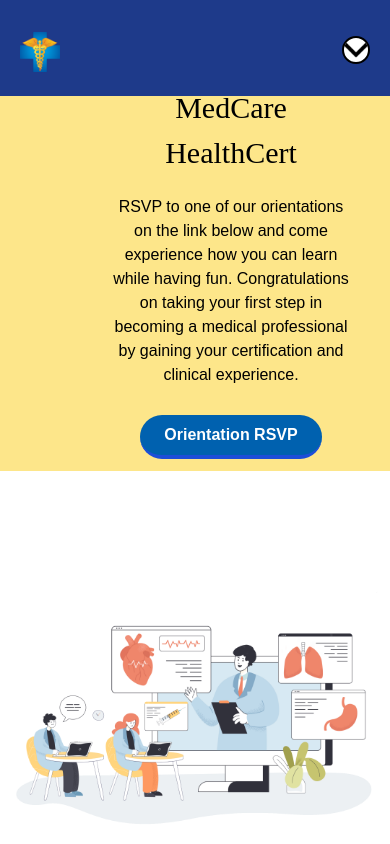
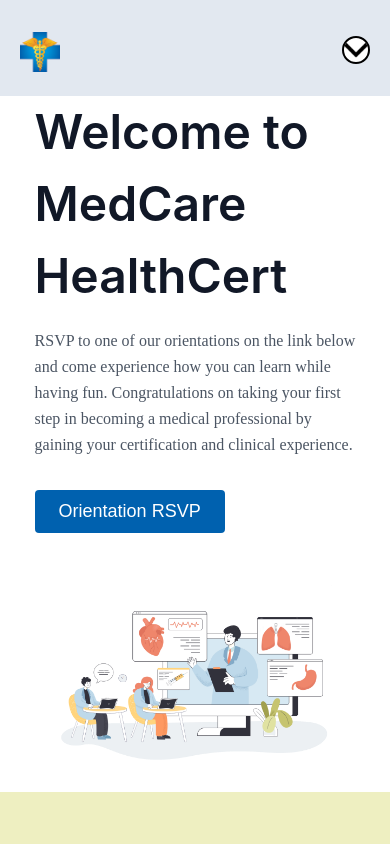
Before and after one commit to AnthonyC233/Medcare-Remodel, a React (Create React App) app: page / in a window 390 px wide. Shown: the top 844 px of the page. Built offline with nearby package versions, Linux system fonts and the light colour scheme; the HTML template or start-up script is replaced by a standard one.

Commit message:
Completed responsive header for all current responsive screen sizes

```diff
--- a/src/components/Header/Header.js
+++ b/src/components/Header/Header.js
@@ -1,61 +1,127 @@
 import React from 'react';
 import header1 from '../../assets/header-1.png';
+import './header.css';
 
 function Header() {
   return (
-    <section>
-      <div className="header-link-section grid grid-cols-2 lg:grid-cols-1">
+    <section class="text-gray-600 body-font">
+      <div class="
 
-        {/* Welcome Text Div */}
-        <div className="
+      // Base
+      container mx-auto flex px-5 pt-24 pb-24 flex-row lg:flex-col items-center
 
-        // 1920px - 1024px
-        py-20 pl-28 flex items-center justify-center flex-col text-center hi lg:bg-amber-200
+      // 1023px | lg
+      lg:pb-0
 
-        // 1023px - 640px (lg)
-        lg:px-10 lg:pt-10 lg:pb-0 lg:py-20 lg:pl-28
+      // 639px | sm
+        sm:pb-0
 
-        // 639px (sm)
+
+      ">
+
+        {/* Text Div */}
+        <div class="
+
+        // Base
+          flex-grow w-1/2 pl-24 flex flex-col items-center text-center
+
+        // 1535px | 2xl
+          2xl:items-start 2xl:text-left
+
+        // 1023px | lg
+          lg:w-11/12
+
+        // 639px | sm
+          sm:pl-0
+
+        // iPhoneSE | Vertical
+          iPhoneSEH:mr-20 iPhoneSEH:ml-20
+
+        // iPhoneSE | Landscape
+          iPhoneSE:pl-0
+
+        // iPhoneXR | Vertical
+          // none
+
+        // iPhoneXR | Landscape
+          iPhoneXR:pl-5
+
+        // iPhone12Pro | Vertical
+          // none
+
+        // iPhone12Pro | Landscape
+          iPhone12Pro:pl-0 pb-10
+
+        // Pixel5 | Landscape
+          Pixel5:pl-0
+
+        // SamsungS8 | Landscape
+        SamsungS8:pl-0
+
+        // SamsungS20Ultra | Landscape
+        SamsungS20Ultra:pl-0
+
 
         ">
-          <h1 className="pb-5 text-3xl font-medium font-['Mingzat']">Welcome to MedCare HealthCert</h1>
-          <p className="
+          <h1 class="title-font sm:text-4xl text-6xl mb-4 font-semibold text-gray-900 w-full lg:text-5xl lg:w-full font-['Inter']">Welcome to MedCare HealthCert
+          </h1>
+          <p class="mb-8 leading-relaxed font-['Mingzat']">RSVP to one of our orientations on the link below and come experience how you can learn while having fun.
+          Congratulations on taking your first step in becoming a medical professional by gaining your certification and clinical experience.</p>
+          <div class="
 
-          // 1920px - 1024px
-          pb-5
+          // Base
+          flex justify-center relative
 
-          // 1023px - 640px (lg)
-          lg:pb-0
+          // 639px | sm
+            sm:items-center sm:w-fit
+
+          // iPhoneXR | Vertical
+            iPhoneXRH:w-fit
+
+          // iPhone12Pro | Vertical
+            iPhone12ProH:w-fit
+
+          // Pixel5 | Vertical
+            Pixel5H:w-fit
+
+          // SamsungS8 | Vertical
+            SamsungS8H:w-fit
+
+          // SamsungS20Ultra | Vertical
+            SamsungS20UltraH:w-fit
+
 
           ">
-          RSVP to one of our orientations on the link below and come experience how you can learn while having fun. Congratulations on taking your first step in becoming a medical professional by gaining your certification and clinical experience.
-          </p>
-          <button className="
-
-          // Base
-          px-6 bg-galleryButton hover:bg-blue-400 text-white font-bold py-2 px-4 border-b-4 border-blue-700 hover:border-blue-500 rounded-full
-
-          // 1023px - 640px (lg)
-          lg:mt-7 lg:mb-3
-
-          ">
-            Orientation RSVP
-          </button>
+            <button class="inline-flex text-white bg-galleryButton border-0 py-2 px-6 focus:outline-none hover:bg-blue-400 rounded text-lg">Orientation RSVP</button>
+          </div>
         </div>
 
+        {/* Img Div */}
+        <div class="
 
-        {/* Welcome Img Div */}
-        <div className="header-image">
-          <img
-            src={header1}
-            alt="gallery-home-link"
-            className="object-contain md:object-scale-down"
-          ></img>
+        // Base
+        max-w-lg  w-5/6 mb-10
+
+        // 1535px | 2xl
+          2xl:mb-0
+
+        // iPhoneXR | Vertical
+          iPhoneXRH:pb-6
+
+        // SamsungS20Ultra | Vertical
+          SamsungS20UltraH:pb-14
+
+        ">
+          <img class="object-cover object-center rounded" alt="hero" src={header1}></img>
         </div>
-
       </div>
     </section>
   );
 }
 
 export default Header;
+
+
+// min-width vs max-width (Breakpoints)
+// md === 2xl
+//
--- a/src/components/Header/Nav.js
+++ b/src/components/Header/Nav.js
@@ -66,28 +66,28 @@ function Nav() {
         // 1920px - 640px
         ${
           open ? 'w-80' : 'w-20'
-        } duration-300 h-screen p-5 pt-8 bg-blue-900 fixed
+        }  h-screen p-5 pt-8 bg-slate-200 fixed
 
         // 639px (sm)
-        ${open ? 'sm:h-screen' : 'sm:h-24'} sm:w-screen
+        ${open ? 'sm:h-screen' : 'sm:h-24 sm:w-24'} sm:w-screen sm:duration-300
 
         // iPhone SE (Landscape)
-        // ${open ? 'iPhoneSE:h-screen' : 'iPhoneSE:h-24'} iPhoneSE:w-screen
+        // ${open ? 'iPhoneSE:h-screen' : 'iPhoneSE:h-24'} iPhoneSE:w-screen iPhoneSE:duration-300
 
         // iPhoneXR (Landscape)
-        ${open ? 'iPhoneXR:h-screen' : 'iPhoneXR:h-24'} iPhoneXR:w-screen
+        ${open ? 'iPhoneXR:h-screen' : 'iPhoneXR:h-24'} iPhoneXR:w-screen iPhoneXR:duration-300
 
         // iPhone12Pro (Landscape)
-        ${open ? 'iPhone12Pro:h-screen' : 'iPhone12Pro:h-24'} iPhone12Pro:w-screen
+        ${open ? 'iPhone12Pro:h-screen' : 'iPhone12Pro:h-24'} iPhone12Pro:w-screen iPhone12Pro:duration-300
 
         // Pixel5 (Landscape)
-        ${open ? 'Pixel5:h-screen' : 'Pixel5:h-24'} Pixel5:w-screen
+        ${open ? 'Pixel5:h-screen' : 'Pixel5:h-24'} Pixel5:w-screen Pixel5:duration-300
 
         // SamsungS8 (Landscape)
-        ${open ? 'SamsungS8:h-screen' : 'SamsungS8:h-24'} SamsungS8:w-screen
+        ${open ? 'SamsungS8:h-screen' : 'SamsungS8:h-24'} SamsungS8:w-screen SamsungS8:duration-300
 
         // SamsungS20Ultra (Landscape)
-        ${open ? 'SamsungS20Ultra:h-screen' : 'SamsungS20Ultra:h-24'} SamsungS20Ultra:w-screen
+        ${open ? 'SamsungS20Ultra:h-screen' : 'SamsungS20Ultra:h-24'} SamsungS20Ultra:w-screen SamsungS20Ultra:duration-300
 
         `}
 
@@ -140,7 +140,7 @@ function Nav() {
               className={`
 
               // 1920px - 640px
-              text-white origin-left font-medium text-xl duration-300 ${!open && 'hidden'}
+              text-white origin-left font-medium text-xl duration-300 ${!open && 'hidden'} drop-shadow-md hover:drop-shadow-xl
 
               // 639px (sm)
               ${!open && 'sm:scale-100'}
@@ -166,7 +166,7 @@ function Nav() {
 
               `}
             >
-              MedCare
+              MedCare HealthCert
             </h1>
           </div>
 
@@ -263,7 +263,7 @@ function Nav() {
                     className={`
 
                   // 1920px - 640px
-                  text-gray-300 text-sm flex items-center gap-x-4 cursor-pointer p-2 hover:bg-slate-400 rounded-md ${
+                  text-zinc-900 text-sm flex items-center gap-x-4 cursor-pointer p-2 hover:bg-slate-400 rounded-md ${
                     menu.gap ? 'mt-9' : 'mt-2'
                   } ${index === 0 && 'bg-indigo-50 text-zinc-900'}
                   h-9
@@ -384,7 +384,7 @@ function Nav() {
                   <li key={index} className={`
 
                   // 1920px - 640px
-                  text-gray-300 text-sm flex items-center gap-x-4 cursor-pointer p-2 hover:bg-slate-400 rounded-md ${
+                  text-zinc-900 text-sm flex items-center gap-x-4 cursor-pointer p-2 hover:bg-slate-400 rounded-md ${
                     menu.gap ? 'mt-9' : 'mt-2'
                   }
                   h-9
@@ -505,7 +505,7 @@ function Nav() {
                   <li key={index} className={`
 
                   // 1920px - 640px
-                  text-gray-300 text-sm flex items-center gap-x-4 cursor-pointer p-2 hover:bg-slate-400 rounded-md ${
+                  text-zinc-900 text-sm flex items-center gap-x-4 cursor-pointer p-2 hover:bg-slate-400 rounded-md ${
                     menu.gap ? 'mt-9' : 'mt-2'
                   }
                   h-9
@@ -594,7 +594,7 @@ function Nav() {
                   <li key={index} className={`
 
                   // 1920px - 640px
-                  text-gray-300 text-xxs flex items-center gap-x-4 p-2 h-10
+                  text-zinc-900 text-xxs flex items-center gap-x-4 p-2 h-10
 
 
                   `}>
--- a/src/components/Header/header.css
+++ b/src/components/Header/header.css
@@ -27,12 +27,21 @@
 
 
 /* FIX FOR 1023px (lg) SCREENS */
+
+.header-bg-color {
+    background: #FFFAFB;
+}
+
 .header-image img {
 height: 500px;
 width: 800px;
 }
 
 /* 639 changes */
+.page {
+    grid-template-columns: 60vw auto;
+}
+
 @media screen and (max-width: 639px) {
     .gallery-link-section {
         padding: 0;
--- a/src/index.css
+++ b/src/index.css
@@ -5,6 +5,8 @@
 @import url('https://fonts.googleapis.com/css2?family=M+PLUS+Rounded+1c:wght@100;300;400;500;700;800;900&display=swap');
 
 @import url('https://fonts.googleapis.com/css2?family=Mingzat&display=swap');
+
+@import url('https://fonts.googleapis.com/css2?family=Inter:wght@100;200;300;400;500;600;700;800;900&display=swap');
 
 * {
   /* MedCare HealthCert Color Pallette */
--- a/tailwind.config.js
+++ b/tailwind.config.js
@@ -3,14 +3,17 @@ module.exports = {
   theme: {
     // Can now customize font sizes
     fontSize: {
+      // CUSTOM BREAKPOINTS
       xxs: '.625rem',
       xs: '.75rem',
+      // DEFAULT BREAKPOINTS
       sm: '.875rem',
       tiny: '.875rem',
       base: '1rem',
       lg: '1.125rem',
       xl: '1.25rem',
       '2xl': '1.5rem',
+      // EXTRA BREAKPOINTS
       '3xl': '1.875rem',
       '4xl': '2.25rem',
       '5xl': '3rem',
@@ -34,6 +37,10 @@ module.exports = {
 
         sm: { max: '639px' },
         // => @media (max-width: 639px) { ... }
+
+        // CUSTOM
+        header: { max: '858px' },
+        // => @media (max-width: 858px) { ... }
 
         // LANDSCAPE
         // ---------
@@ -61,31 +68,31 @@ module.exports = {
         iPadMini: { raw: '(width: 1024px) and (height: 768px)' },
         // iPadAirH (Landscape) => @media (width: 1024px) and (height: 768px)
 
-        // HORIZONTAL
+        // VERTICAL
         // ----------
         iPhoneSEH: { raw: '(width: 375px) and (height: 667px)' },
-        // iPhoneSE (Horizontal) => @media (width: 375px) and (height: 667px)
+        // iPhoneSE (Vertical) => @media (width: 375px) and (height: 667px)
 
         iPhoneXRH: { raw: '(width: 414px) and (height: 896px)' },
-        // iPhoneXR (Horizontal) => @media (width: 414px) and (height: 896px)
+        // iPhoneXR (Vertical) => @media (width: 414px) and (height: 896px)
 
         iPhone12ProH: { raw: '(width: 390px) and (height: 844px)' },
-        // iPhone12Pro (Horizontal) => @media (width: 390px) and (height: 844px)
+        // iPhone12Pro (Vertical) => @media (width: 390px) and (height: 844px)
 
         Pixel5H: { raw: '(width: 393px) and (height: 851px)' },
-        // Pixel5 (Horizontal) => @media (width: 393px) and (height: 851px)
+        // Pixel5 (Vertical) => @media (width: 393px) and (height: 851px)
 
         SamsungS8H: { raw: '(width: 360px) and (height: 740px)' },
-        // SamsungS8 (Horizontal) => @media (width: 360px) and (height: 740px)
+        // SamsungS8 (Vertical) => @media (width: 360px) and (height: 740px)
 
         SamsungS20UltraH: { raw: '(width: 412px) and (height: 915px)' },
-        // SamsungS20Ultra (Horizontal) => @media (width: 412px) and (height: 915px)
+        // SamsungS20Ultra (Vertical) => @media (width: 412px) and (height: 915px)
 
         iPadAirH: { raw: '(width: 820px) and (height: 1180px)' },
-        // iPadAirH (Horizontal) => @media (width: 820px) and (height: 1180px)
+        // iPadAirH (Vertical) => @media (width: 820px) and (height: 1180px)
 
         iPadMiniH: { raw: '(width: 768px) and (height: 1024px)' },
-        // iPadAirH (Horizontal) => @media (width: 768px) and (height: 1024px)
+        // iPadAirH (Vertical) => @media (width: 768px) and (height: 1024px)
       },
       // Adding hexcodes for colors to use with tailwind classes
       colors: {
```
